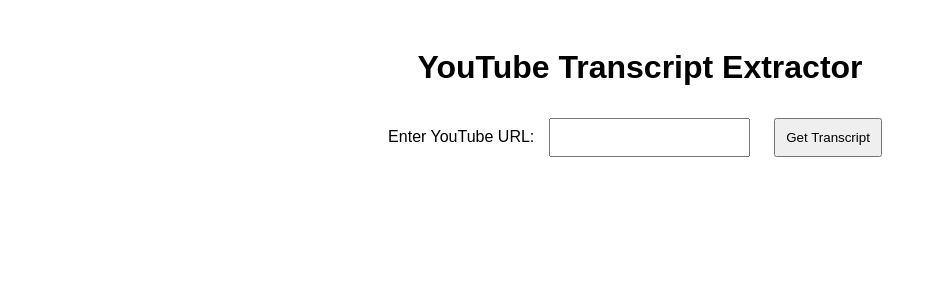
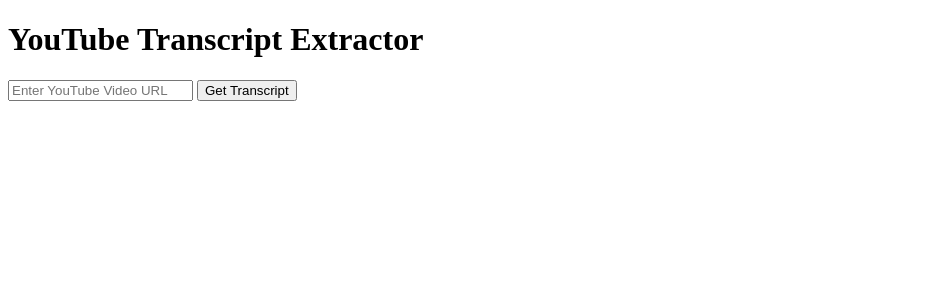
Before and after one commit to S-S-Poojitha/virtual, a Flask app: page / in a window 1280 px wide. Shown: the top 300 px of the page, without its empty margins (0-937 px from the left). Run offline with Flask 3, Linux system fonts and the light colour scheme.

Commit message:
Update index.html

```diff
--- a/templates/index.html
+++ b/templates/index.html
@@ -1,23 +1,14 @@
 <!DOCTYPE html>
 <html lang="en">
 <head>
-    <meta charset="UTF-8">
-    <meta name="viewport" content="width=device-width, initial-scale=1.0">
     <title>YouTube Transcript Extractor</title>
-    <style>
-        body { font-family: Arial, sans-serif; text-align: center; padding: 20px; }
-        form { margin-top: 20px; }
-        input, button { padding: 10px; margin: 10px; }
-    </style>
 </head>
 <body>
     <h1>YouTube Transcript Extractor</h1>
-    <form method="post">
-        <label for="youtube_url">Enter YouTube URL:</label>
-        <input type="text" name="youtube_url" required>
+    <form method="POST">
+        <input type="text" name="youtube_url" placeholder="Enter YouTube Video URL" required>
         <button type="submit">Get Transcript</button>
     </form>
-
     {% if error %}
         <p style="color: red;">{{ error }}</p>
     {% endif %}
```
